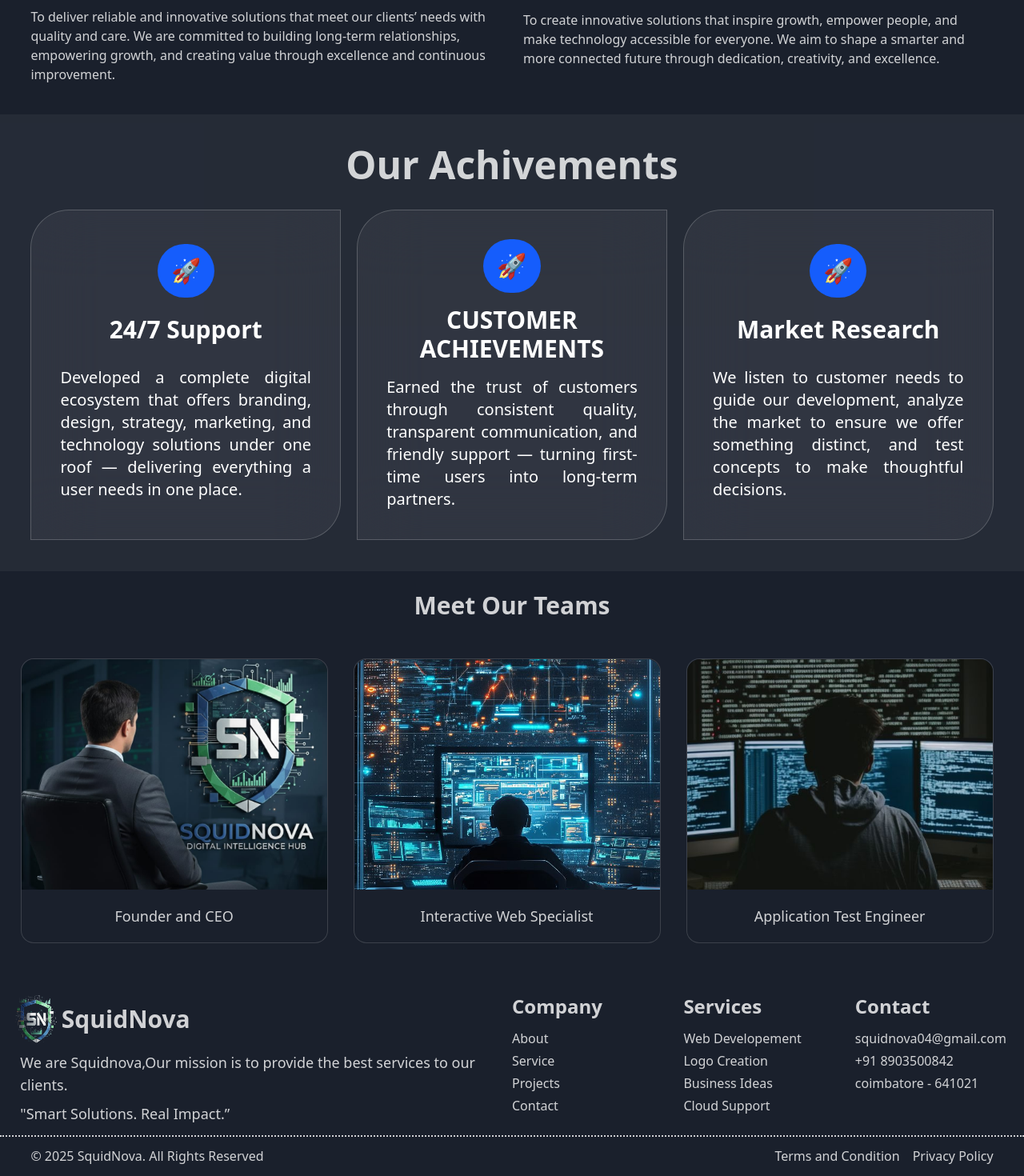
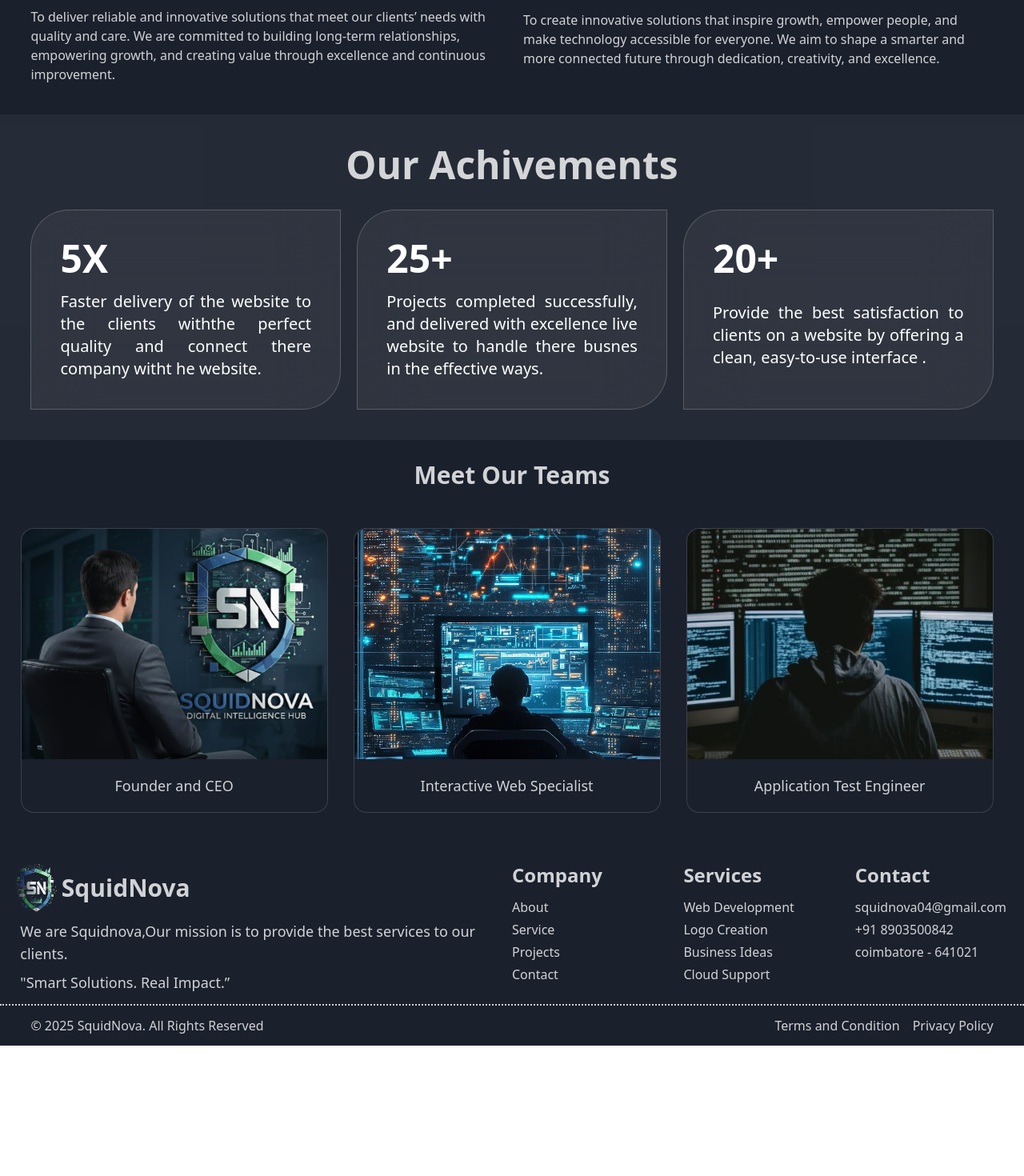
Before and after one commit to SQUIDNOVA/own-website, a React (Vite) app: page /about in a window 1280 px wide. Shown: the part 863-2333 px from the top of the page at 80% size. After the commit the page ends 2170 px from the top, so only its background shows below. Built offline with nearby package versions, Linux system fonts and the light colour scheme.

Commit message:
changed achivements

```diff
--- a/axiosInstance.jsx
+++ b/axiosInstance.jsx
@@ -3,8 +3,8 @@ import axios from "axios";
 
 
 const axiosInstance = axios.create({
-     // baseURL: 'https://own-websit-backend.vercel.app/',
-     baseURL: 'http://localhost:3000/',
+     baseURL: 'https://own-websit-backend.vercel.app/',
+     // baseURL: 'http://localhost:3000/',
 })
 
 export default axiosInstance;
--- a/src/App.jsx
+++ b/src/App.jsx
@@ -1,6 +1,7 @@
 import { BrowserRouter, Routes, Route } from "react-router-dom";
 import LayoutWrapper from "./components/Header/LayoutWrapper";
 import AdminDashboard from "./components/Admin/AdminDashboard";
+import Dashbord from "./components/Admin/Dashboard/dashbord";
 
 export default function App() {
   return (
@@ -12,7 +13,7 @@ export default function App() {
 
         {/* Admin pages WITHOUT Nav + Footer */}
         <Route path="/admin" element={<AdminDashboard />} />
-
+        <Route path="/admin/home" element={<Dashbord />} />
       </Routes>
     </BrowserRouter>
   );
--- a/src/components/About/AboutCompany.jsx
+++ b/src/components/About/AboutCompany.jsx
@@ -16,7 +16,7 @@ export default function AboutCompany() {
               “Why can’t I choose people from around me?” He decided to pick talented individuals from his own friend circle, as he believed strongly
               in their abilities and trusted that their skills would help his dream grow.
             `}
-            <span className=" text-lightblue/70 ">
+            <span className=" text-white/70 ">
               {`
                 Drawing inspiration from his creativity, marketing skills, and helping nature, he shaped a new vision — a company that supports users
                 from A to Z with ideas, innovation, and solutions. Though he faced many challenges, his determination kept the company standing strong to this day.
--- a/src/components/About/Achivements.jsx
+++ b/src/components/About/Achivements.jsx
@@ -4,19 +4,16 @@ export default function Achivements() {
 
     const features = [
         {
-            icon: '🚀',
-            title: '24/7 Support',
-            description: 'Developed a complete digital ecosystem that offers branding, design, strategy, marketing, and technology solutions under one roof — delivering everything a user needs in one place.'
+            title: '5X',
+            description: 'Faster delivery of the website to the clients withthe perfect quality and connect there company witht he website.'
         },
         {
-            icon: '🚀',
-            title: 'CUSTOMER ACHIEVEMENTS',
-            description: 'Earned the trust of customers through consistent quality, transparent communication, and friendly support — turning first-time users into long-term partners.'
+            title: '25+',
+            description: 'Projects completed successfully, and delivered with excellence live website to handle there busnes in the effective ways.'
         },
         {
-            icon: '🚀',
-            title: 'Market Research',
-            description: 'We listen to customer needs to guide our development, analyze the market to ensure we offer something distinct, and test concepts to make thoughtful decisions.'
+            title: '20+ ',
+            description: 'Provide the best satisfaction to clients on a website by offering a clean, easy-to-use interface .'
         },
     ];
 
@@ -30,8 +27,7 @@ export default function Achivements() {
                     hover:scale-105 hover:rounded-[3rem]  hover:shadow-lg hover:shadow-black/30
                     transition-all duration-700 delay-150 ease-in
                     '>
-                    <span className=' bg-blue-600 p-[5%] px-[5.5%] flex justify-center items-center m-auto rounded-full text-2xl sm:text-3xl '>{features.icon}</span>
-                    <h2 className=' text-xl sm:text-2xl lg:text-3xl text-center font-bold '>{features.title}</h2>
+                    <h2 className=' text-xl sm:text-2xl lg:text-5xl text-left font-bold '>{features.title}</h2>
                     <p className=' text-base sm:text-lg lg:text-xl text-justify'>{features.description}</p>
                 </div>
             ))}
--- a/src/components/About/Memberlist.jsx
+++ b/src/components/About/Memberlist.jsx
@@ -136,7 +136,7 @@ export default function Memberlist() {
               key={index}
               className={`bg-darkblue text-white/80 w-71 sm:w-sm border border-white/15 flex flex-col items-center rounded-2xl
                           transition-transform duration-300 cursor-pointer hover:shadow-lg hover:shadow-darkblue/90 hover:border-white/30
-                          ${ index === 0 ? "bg-darkyellow lg:bg-darkblue lg:hover:bg-darkyellow hover:text-black" : "bg-lightblue lg:bg-darkblue lg:hover:bg-lightblue"}
+                          ${ index === 0 ? "bg-darkyellow  lg:bg-darkblue lg:hover:bg-darkyellow lg:hover:text-black" : "bg-lightblue lg:bg-darkblue lg:hover:bg-lightblue"}
                           ${
                             index % 2 === 0
                               ? "md:group-hover:translate-y-5"
--- a/src/components/Footer/Footer.jsx
+++ b/src/components/Footer/Footer.jsx
@@ -1,64 +1,141 @@
+import { Link, useLocation } from "react-router-dom";
 import logo from "../../assets/images/squidnovaLogo-croped-removebg-preview.png";
+import { useEffect } from "react";
 
 export default function Footer() {
 
+  const { pathname } = useLocation();
+
+  useEffect(() => {
+    window.scrollTo({
+      top: 0,
+      behavior: 'smooth',
+    });
+  }, [pathname]);
+
   return (
-    <footer className=' bg-darkblue text-white/80 '>
-        <div className=' flex flex-col lg:flex-row p-4 sm:p-6 lg:p-[1%] gap-6 lg:gap-0  '>
-            <div className=' w-full lg:w-1/2 '>
+    <footer className=" bg-darkblue text-white/80 ">
+      <div className=" flex flex-col lg:flex-row p-4 sm:p-6 lg:p-[1%] gap-6 lg:gap-0  ">
+        <div className=" w-full lg:w-1/2 ">
           <div className=" flex items-center ">
             <img
               src={logo}
               alt="Logo"
               className=" size-10 sm:size-14 lg:size-16 "
             />
-                    <h1 className=" text-xl sm:text-2xl lg:text-3xl font-bold ">SquidNova</h1>
+            <h1 className=" text-xl sm:text-2xl lg:text-3xl font-bold ">
+              SquidNova
+            </h1>
           </div>
-                <p className=" text-sm sm:text-base lg:text-lg ml-[2%] mt-2 ">We are Squidnova,Our mission is to provide the best services to our clients.</p>
-                <p className=" text-sm sm:text-base lg:text-lg ml-[2%] mt-2 ">"Smart Solutions. Real Impact.”</p>
+          <p className=" text-sm sm:text-base lg:text-lg ml-[2%] mt-2 ">
+            We are Squidnova,Our mission is to provide the best services to our
+            clients.
+          </p>
+          <p className=" text-sm sm:text-base lg:text-lg ml-[2%] mt-2 ">
+            "Smart Solutions. Real Impact.”
+          </p>
         </div>
-            <div className=' w-full lg:w-1/2 grid grid-cols-2 sm:grid-cols-3 gap-6 sm:gap-4 '>
+        <div className=" w-full lg:w-1/2 grid grid-cols-2 sm:grid-cols-3 gap-6 sm:gap-4 ">
           <div className=" flex flex-col gap-2 sm:gap-3 ">
-                    <h1 className=' text-lg sm:text-xl lg:text-2xl font-bold '>Company</h1>
+            <h1 className=" text-lg sm:text-xl lg:text-2xl font-bold ">
+              Company
+            </h1>
             <ol className=" flex flex-col gap-1 text-sm sm:text-base ">
-                        <li>About</li>
-                        <li>Service</li>
-                        <li>Projects</li>
-                        <li>Contact</li>
+              <li>
+                <Link to="/about" className="hover:text-blue-500 transition">
+                  About
+                </Link>
+              </li>
+              <li>
+                <Link to="/service" className="hover:text-blue-500 transition">
+                  Service
+                </Link>
+              </li>
+              <li>
+                <Link to="/project" className="hover:text-blue-500 transition">
+                  Projects
+                </Link>
+              </li>
+              <li>
+                <Link to="/contact" className="hover:text-blue-500 transition">
+                  Contact
+                </Link>
+              </li>
             </ol>
           </div>
           <div className=" flex flex-col gap-2 sm:gap-3 ">
-                    <h1 className=' text-lg sm:text-xl lg:text-2xl font-bold '>Services</h1>
+            <h1 className=" text-lg sm:text-xl lg:text-2xl font-bold ">
+              Services
+            </h1>
             <ol className=" flex flex-col gap-1 text-sm sm:text-base ">
-                        <li>Web Developement</li>
-                        <li>Logo Creation</li>
-                        <li>Business Ideas</li>
-                        <li>Cloud Support</li>
+              <li>
+                <Link
+                  to="/service"
+                  className="hover:text-blue-500 transition"
+                >
+                  Web Development
+                </Link>
+              </li>
+              <li>
+                <Link
+                  to="/service"
+                  className="hover:text-blue-500 transition"
+                >
+                  Logo Creation
+                </Link>
+              </li>
+              <li>
+                <Link
+                  to="/service"
+                  className="hover:text-blue-500 transition"
+                >
+                  Business Ideas
+                </Link>
+              </li>
+              <li>
+                <Link
+                  to="/service"
+                  className="hover:text-blue-500 transition"
+                >
+                  Cloud Support
+                </Link>
+              </li>
             </ol>
           </div>
           <div className=" col-span-2 sm:col-span-1 flex flex-col gap-2 sm:gap-3 ">
-                    <h1 className=' text-lg sm:text-xl lg:text-2xl font-bold '>Contact</h1>
+            <h1 className=" text-lg sm:text-xl lg:text-2xl font-bold ">
+              Contact
+            </h1>
             <ol className=" flex flex-col gap-1 text-sm sm:text-base ">
               <li>
-                            <a href="mailto:squidnova04@gmail.com" className="break-all">squidnova04@gmail.com</a>
+                <a href="mailto:squidnova04@gmail.com" className="break-all">
+                  squidnova04@gmail.com
+                </a>
               </li>
               <li>
-                            <a href="https://wa.me/918903500842" target="_blank">+91 8903500842</a>
+                <a href="https://wa.me/918903500842" target="_blank">
+                  +91 8903500842
+                </a>
               </li>
               <li>
-                            <a href="https://maps.app.goo.gl/o93rbZ18nouKibdY9" target="_blank">coimbatore - 641021</a>
+                <a
+                  href="https://maps.app.goo.gl/GJ1LjfewSJgcu2pW6"
+                  target="_blank"
+                >
+                  coimbatore - 641021
+                </a>
               </li>
             </ol>
           </div>
         </div>
       </div>
-        <div className=' flex flex-col sm:flex-row justify-between items-center gap-3 p-4 sm:p-6 lg:p-[3%] lg:py-[1%] border-t-2 border-dotted white/80 text-sm sm:text-base '>
+      <div className=" flex flex-col sm:flex-row justify-between items-center gap-3 p-4 sm:p-6 lg:p-[3%] lg:py-[1%] border-t-2 border-dotted white/80 text-sm sm:text-base ">
         <p>© 2025 SquidNova. All Rights Reserved</p>
-            <div className=' flex flex-col sm:flex-row gap-2 sm:gap-4 text-center '>
+        <div className=" flex flex-col sm:flex-row gap-2 sm:gap-4 text-center ">
           <p>Terms and Condition</p>
           <p>Privacy Policy</p>
         </div>
       </div>
     </footer>
-  )
+  );
 }
--- a/src/components/Service/ServiceList.jsx
+++ b/src/components/Service/ServiceList.jsx
@@ -118,7 +118,7 @@ export default function ServiceSwiper() {
   const currentService = serviceListData[currentIndex];
 
   return (
-    <div className="min-h-screen w-full bg-gradient-to-br from-darkblue via-blue-900 to-lightblue flex items-center justify-center px-1 sm:p-4 pt-[30%]">
+    <section className="min-h-screen w-full bg-linear-to-br from-darkblue via-blue-900 to-lightblue flex items-center justify-center px-1 sm:p-4 pt-[30%]">
       <div className=" w-full flex gap-2 justify-evenly items-center">
         {/* Navigation Buttons */}
         <button
@@ -214,70 +214,82 @@ export default function ServiceSwiper() {
       </div>
       {applicationForm && (
         <div
-          className=" inset-0 bg-black/50 fixed flex justify-center items-center z-50 "
+          className="inset-0 bg-black/50 fixed flex justify-center items-center z-50 p-3"
           onClick={() => setApplicationForm(false)}
         >
           <div
             onClick={(e) => e.stopPropagation()}
-            className=" bg-darkblue text-white/80 p-6 relative rounded-2xl grid grid-rows-[auto, 1fr] gap-5 w-full max-w-xl shadow-xl animate-fadeIn "
+            className="bg-darkblue text-white/80 p-4 sm:p-6 relative rounded-2xl w-full max-w-[calc(100%-1.5rem)] sm:max-w-md md:max-w-lg shadow-xl animate-fadeIn max-h-[90vh] overflow-y-auto"
           >
-            <h1 className=" text-2xl ">Application Form</h1>
-            <form className=" flex flex-col gap-4 " onSubmit={handleSubmit}>
-              <div className=" flex flex-col gap-2 ">
-                <label className=" font-bold text-lg " htmlFor="">Name</label>
+            <form className="flex justify-between items-center mb-4 sm:mb-6" onSubmit={handleSubmit}>
+              <h1 className="text-xl sm:text-2xl font-semibold">Application Form</h1>
+              <button
+                onClick={() => setApplicationForm(false)}
+                className="text-xl sm:text-2xl text-red-700 hover:text-red-600 transition p-1 leading-none"
+              >
+                X
+              </button>
+            </form>
+
+            <div className="flex flex-col gap-3 sm:gap-4">
+              <div className="flex flex-col gap-1.5 sm:gap-2 w-full">
+                <label className="font-bold text-base sm:text-lg" htmlFor="name">Name</label>
                 <input
+                  id="name"
                   type="text"
                   placeholder="Enter your Name"
-                  className=" bg-white text-black/80 p-2 rounded-md outline-0 "
+                  className="bg-white text-black/80 p-2 sm:p-2.5 rounded-md outline-0 text-sm sm:text-base"
                   onChange={(e) => setFormData({ ...formData, name: e.target.value })}
                 />
               </div>
-              <div className=" flex flex-col gap-2 ">
-                <label className=" font-bold text-lg " htmlFor="">Email ID</label>
+
+              <div className="flex flex-col gap-1.5 sm:gap-2 w-full">
+                <label className="font-bold text-base sm:text-lg" htmlFor="email">Email ID</label>
                 <input
+                  id="email"
                   type="email"
                   placeholder="Enter your Email Id"
-                  className=" bg-white text-black/80 p-2 rounded-md outline-0 "
+                  className="bg-white text-black/80 p-2 sm:p-2.5 rounded-md outline-0 text-sm sm:text-base"
                   onChange={(e) => setFormData({ ...formData, email: e.target.value })}
                 />
               </div>
-              <div className=" flex flex-col gap-2 ">
-                <label className=" font-bold text-lg " htmlFor="">Phone Number</label>
+
+              <div className="flex flex-col gap-1.5 sm:gap-2 w-full">
+                <label className="font-bold text-base sm:text-lg" htmlFor="phone">Phone Number</label>
                 <input
+                  id="phone"
                   type="text"
                   placeholder="Enter your Phone Number"
-                  className=" bg-white text-black/80 p-2 rounded-md outline-0 "
+                  className="bg-white text-black/80 p-2 sm:p-2.5 rounded-md outline-0 text-sm sm:text-base"
                   onChange={(e) => setFormData({ ...formData, phone: e.target.value })}
                 />
               </div>
-              <div className=" flex flex-col gap-2 ">
-                <label className=" font-bold text-lg " htmlFor="">Select Your Service</label>
+
+              <div className="flex flex-col gap-1.5 sm:gap-2 w-full">
+                <label className="font-bold text-base sm:text-lg" htmlFor="service">Select Your Service</label>
                 <select
-                  name=""
-                  id=""
-                  className=" bg-white text-black/80 p-2 rounded-md outline-0 "
+                  id="service"
+                  className="bg-white text-black/80 p-2 sm:p-2.5 rounded-md outline-0 text-sm sm:text-base"
                   onChange={(e) => setFormData({ ...formData, service: e.target.value })}
+                  defaultValue=""
                 >
-                  <option value="" disabled selected>Select a service</option>
+                  <option value="" disabled>Select a service</option>
                   {serviceListData.map((service, index) => (
                     <option key={index} value={service.title}>{service.title}</option>
                   ))}
                 </select>
               </div>
+
               <button
-                type="submit"
-                className=" p-[2%] bg-darkyellow/80 hover:bg-darkyellow rounded-md "
-              >Submit</button>
-            </form>
-            <button
-              onClick={() => setApplicationForm(false)}
-              className="absolute top-[9%] right-[5%]  text-2xl  text-red-700 rounded-lg transition"
-            >
-              X
-            </button>
+                onClick={handleSubmit}
+                className="p-2.5 sm:p-3 bg-yellow-600 hover:bg-yellow-700 rounded-md w-full font-medium text-white mt-2 text-sm sm:text-base transition-colors"
+              >
+                Submit
+              </button>
+            </div>
           </div>
         </div>
       )}
-    </div>
+    </section>
   );
 }
--- a/src/index.css
+++ b/src/index.css
@@ -53,3 +53,34 @@
 .scrollbar-hidden {
   scrollbar-width: none;
 }
+
+:root {
+  /* Your color scheme */
+  --color-primary: oklch(0.2433 0.0247 263.95);    /* 60% - Dark blue */
+  --color-secondary: oklch(0.5628 0.1177 251.96);  /* 30% - Medium blue */
+  --color-accent: oklch(0.8555 0.174878 88.0084);  /* 10% - Yellow/lime */
+}
+
+.impact-gradient-1 {
+  background: linear-gradient(
+    135deg,
+    var(--color-primary),
+    var(--color-secondary)
+  );
+}
+
+.impact-gradient-2 {
+  background: linear-gradient(
+    135deg,
+    var(--color-secondary),
+    var(--color-accent)
+  );
+}
+
+.impact-gradient-3 {
+  background: linear-gradient(
+    135deg,
+    var(--color-accent),
+    var(--color-primary)
+  );
+}
```
Also changed, not shown: src/components/Admin/Dashboard/Dashbord.jsx (added, +9 -0 lines), src/components/Service/ReviewAndForm.jsx (+8 -9 lines). Lines whose indentation alone changed are shown as unchanged.
